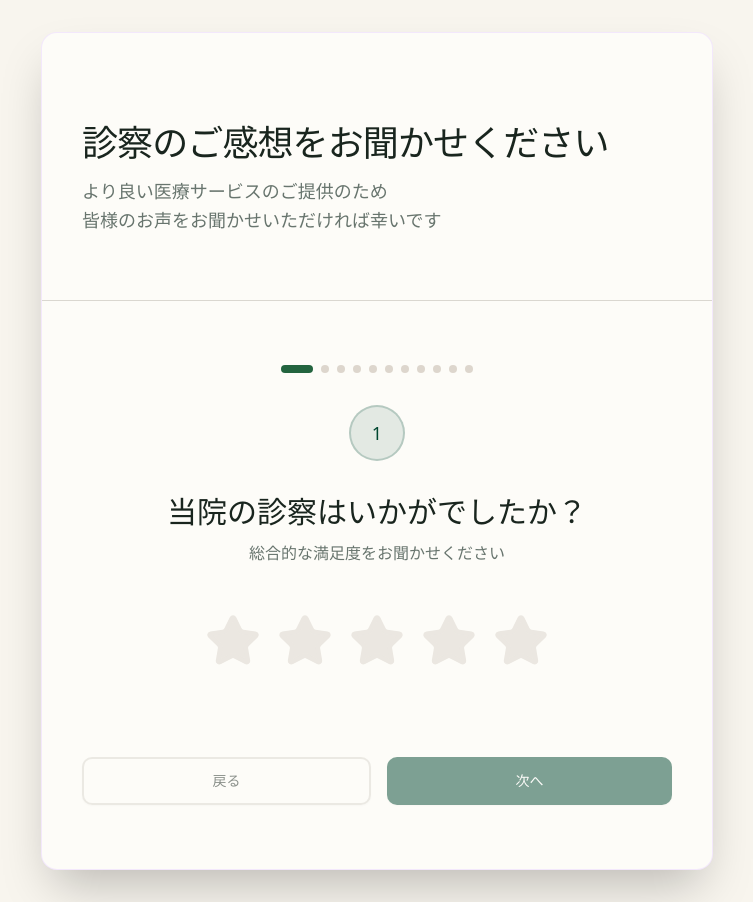
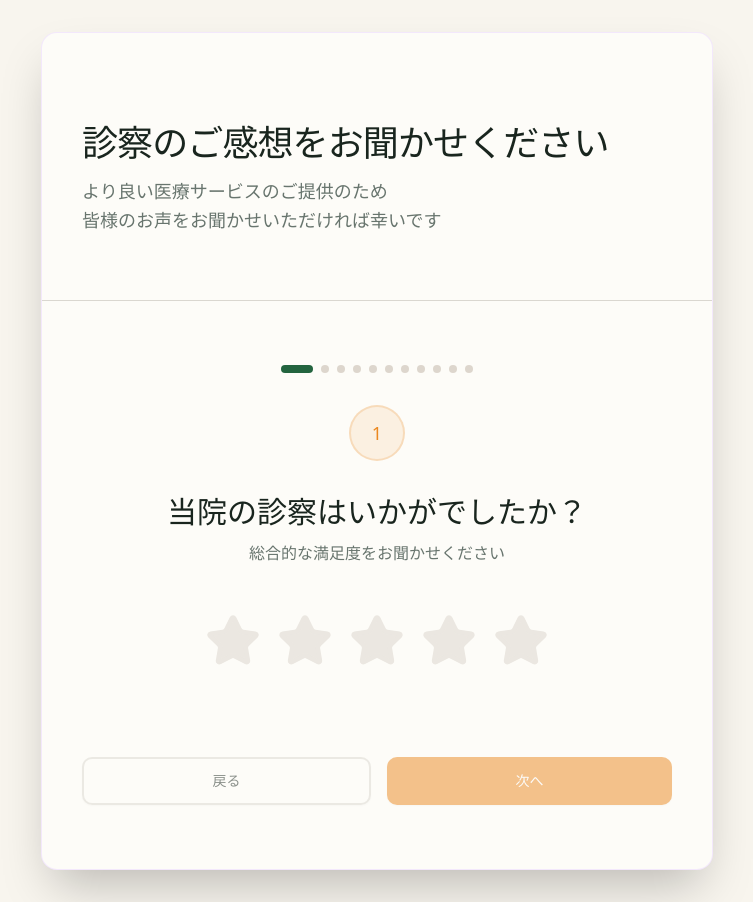
Before and after one commit to Vortex-9191/gorinkai-meo-review, a Next.js app: page / in a window 1280 px wide. Shown: the whole page, without its empty margins (263-1016 px from the left). Built offline with nearby package versions, Linux system fonts and the light colour scheme; a web font is replaced by a local one.

Commit message:
Change primary color to #E98107 for mental health clinic branding

```diff
--- a/app/globals.css
+++ b/app/globals.css
@@ -4,14 +4,14 @@
 @custom-variant dark (&:is(.dark *));
 
 :root {
-  /* Elegant cream and dark green color scheme inspired by Casa Portofornia */
+  /* Warm orange color scheme for mental health clinic (#E98107) */
   --background: oklch(0.97 0.01 85);
   --foreground: oklch(0.25 0.02 160);
   --card: oklch(0.99 0.005 85);
   --card-foreground: oklch(0.25 0.02 160);
   --popover: oklch(0.99 0.005 85);
   --popover-foreground: oklch(0.25 0.02 160);
-  --primary: oklch(0.35 0.08 165);
+  --primary: oklch(0.72 0.16 60);
   --primary-foreground: oklch(0.99 0 0);
   --secondary: oklch(0.93 0.01 85);
   --secondary-foreground: oklch(0.25 0.02 160);
@@ -23,7 +23,7 @@
   --destructive-foreground: oklch(0.99 0 0);
   --border: oklch(0.88 0.01 85);
   --input: oklch(0.88 0.01 85);
-  --ring: oklch(0.35 0.08 165);
+  --ring: oklch(0.72 0.16 60);
   --chart-1: oklch(0.646 0.222 41.116);
   --chart-2: oklch(0.6 0.118 184.704);
   --chart-3: oklch(0.398 0.07 227.392);
```
